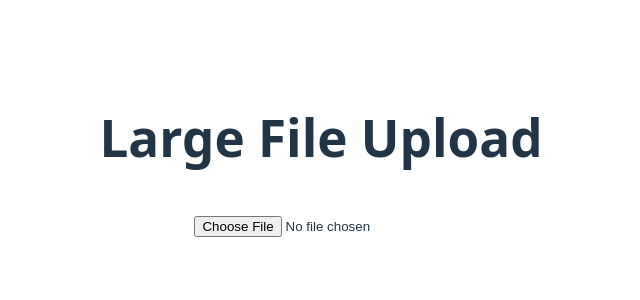
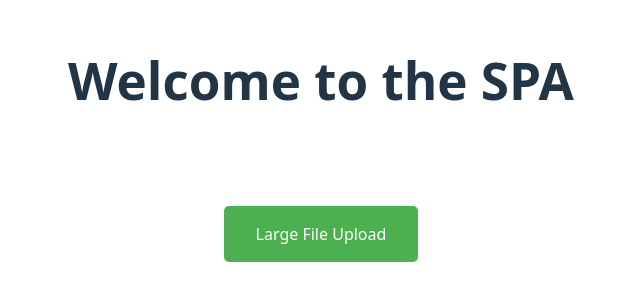
Before and after one commit to lfpkkk/Vite-React-SPA-demo, a React (Vite) app: page / in a window 1280 px wide. Shown: the part 244-544 px from the top of the page, without its empty margins (319-959 px from the left). Built offline with nearby package versions, Linux system fonts and the light colour scheme.

Commit message:
Add homepage with entry list and routing to upload page

```diff
--- a/package.json
+++ b/package.json
@@ -15,7 +15,8 @@
     "express": "^4.21.1",
     "multer": "^1.4.5-lts.1",
     "react": "^19.2.0",
-    "react-dom": "^19.2.0"
+    "react-dom": "^19.2.0",
+    "react-router-dom": "^7.11.0"
   },
   "devDependencies": {
     "@eslint/js": "^9.39.1",
--- a/src/App.css
+++ b/src/App.css
@@ -5,11 +5,50 @@
   text-align: center;
 }
 
-.app {
+.home {
+  display: flex;
+  flex-direction: column;
+  align-items: center;
+  gap: 2rem;
+}
+
+.entry-list {
+  list-style: none;
+  padding: 0;
+}
+
+.entry-list li {
+  margin: 1rem 0;
+}
+
+.entry-list a {
+  display: inline-block;
+  padding: 1rem 2rem;
+  background-color: #4caf50;
+  color: white;
+  text-decoration: none;
+  border-radius: 5px;
+  transition: background-color 0.3s;
+}
+
+.entry-list a:hover {
+  background-color: #45a049;
+}
+
+.upload {
   display: flex;
   flex-direction: column;
   align-items: center;
   gap: 1rem;
+}
+
+.upload a {
+  color: #007bff;
+  text-decoration: none;
+}
+
+.upload a:hover {
+  text-decoration: underline;
 }
 
 .progress-bar {
--- a/src/App.tsx
+++ b/src/App.tsx
@@ -1,7 +1,21 @@
+import { BrowserRouter as Router, Routes, Route, Link } from 'react-router-dom'
 import { useState } from 'react'
 import './App.css'
 
-function App() {
+function Home() {
+  return (
+    <div className="home">
+      <h1>Welcome to the SPA</h1>
+      <ul className="entry-list">
+        <li>
+          <Link to="/upload">Large File Upload</Link>
+        </li>
+      </ul>
+    </div>
+  )
+}
+
+function Upload() {
   const [file, setFile] = useState<File | null>(null)
   const [progress, setProgress] = useState(0)
   const [uploading, setUploading] = useState(false)
@@ -38,15 +52,16 @@ function App() {
       alert('Upload failed!')
     })
 
-    xhr.open('POST', 'http://localhost:3000/upload') // Local backend endpoint
+    xhr.open('POST', 'http://localhost:3000/upload')
     const formData = new FormData()
     formData.append('file', file)
     xhr.send(formData)
   }
 
   return (
-    <div className="app">
+    <div className="upload">
       <h1>Large File Upload</h1>
+      <Link to="/">Back to Home</Link>
       <input type="file" onChange={handleFileChange} />
       {file && (
         <div>
@@ -66,4 +81,15 @@ function App() {
   )
 }
 
+function App() {
+  return (
+    <Router>
+      <Routes>
+        <Route path="/" element={<Home />} />
+        <Route path="/upload" element={<Upload />} />
+      </Routes>
+    </Router>
+  )
+}
+
 export default App
```
Also changed, not shown: 1 other file (tests, documents, lock files or other folders).
